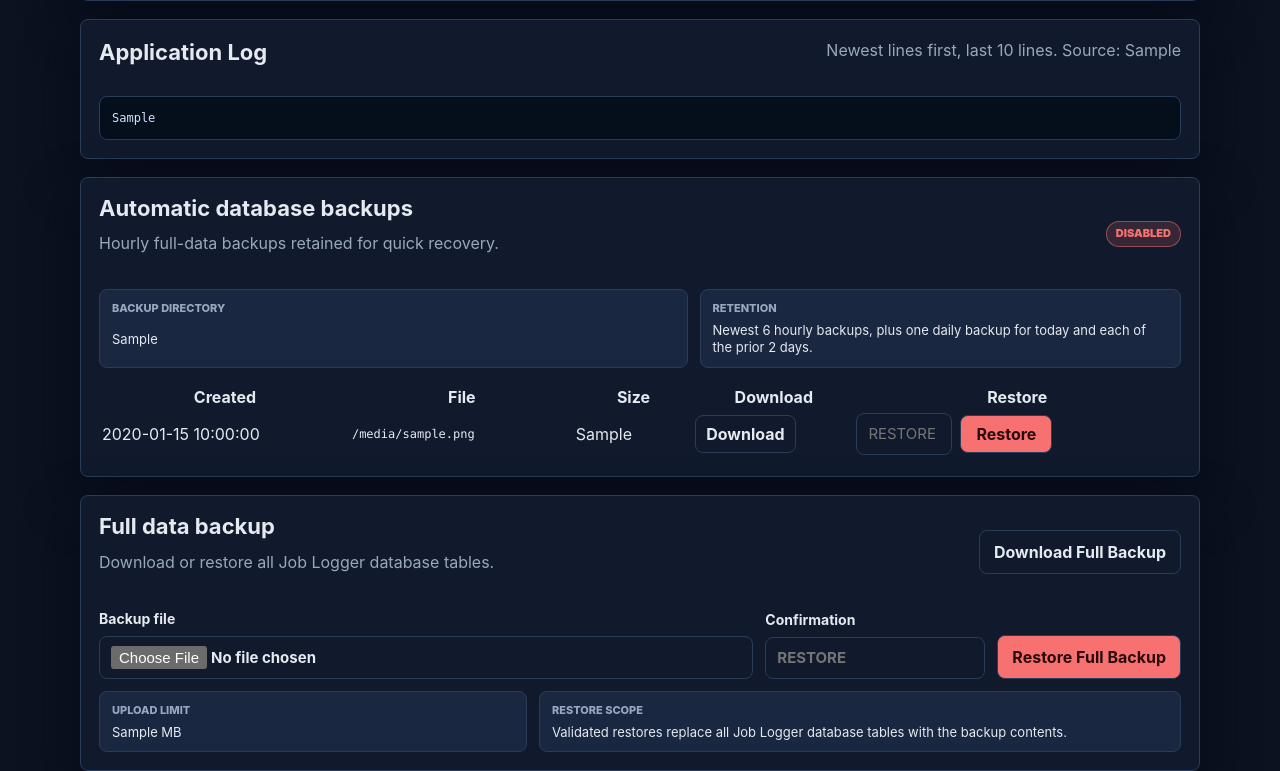
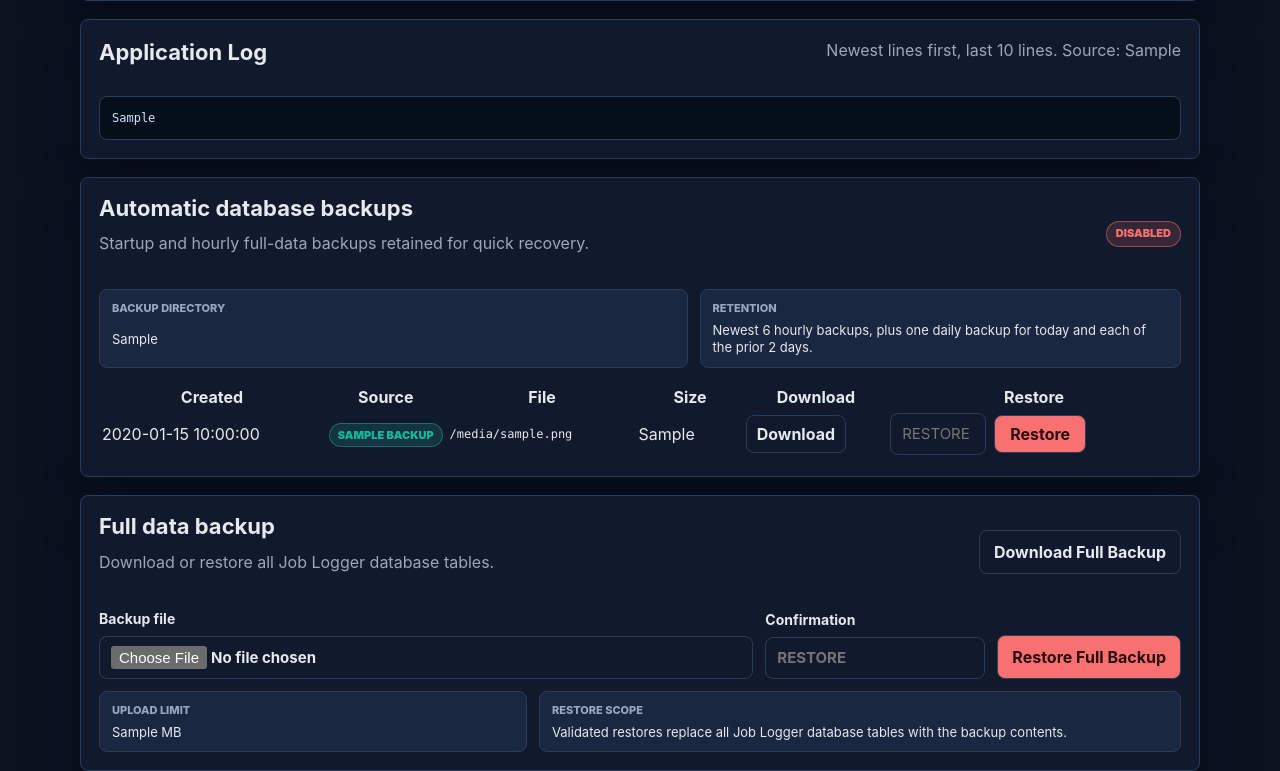
Before and after one commit to cosmicc/job-logger, a FastAPI app: template job_logger/templates/debug.html in a window 1280 px wide. Shown: the part 2366-3137 px from the top of the page. Run offline with FastAPI, Linux system fonts and the light colour scheme; the template is opened without the code that fills it: most values are stand-ins (such as "Sample title", 1, 10 or a date in 2020); some libraries are stand-ins or nearby versions.

Commit message:
Label startup automatic backups

```diff
--- a/job_logger/routes/debug.py
+++ b/job_logger/routes/debug.py
@@ -19,7 +19,7 @@ from starlette.datastructures import UploadFile
 from job_logger.config import settings
 from job_logger.database import get_database_session
 from job_logger.logging_config import redact_sensitive_text
-from job_logger.models import CloudflareIPBlock, HiddenLoginFailure, Job, SubmissionAttempt, WebUser
+from job_logger.models import AuditEvent, CloudflareIPBlock, HiddenLoginFailure, Job, SubmissionAttempt, WebUser
 from job_logger.security import add_flash_message, require_super_admin, validate_csrf_token
 from job_logger.services.audit import record_audit_event
 from job_logger.services.autotask import AutotaskConnectivityResult, test_autotask_connectivity
@@ -61,6 +61,10 @@ DISK_SPACE_WARNING_USED_PERCENT = 85.0
 DISK_SPACE_CRITICAL_USED_PERCENT = 95.0
 DISK_SPACE_WARNING_FREE_BYTES = 5 * 1024 * 1024 * 1024
 DISK_SPACE_CRITICAL_FREE_BYTES = 1 * 1024 * 1024 * 1024
+AUTOMATIC_BACKUP_TRIGGER_LABELS = {
+    "startup": "Startup",
+    "scheduled": "Hourly",
+}
 
 
 @dataclass(frozen=True)
@@ -152,6 +156,7 @@ class DebugAutomaticBackup:
     display_filename: str
     created_at_display: str
     size_display: str
+    trigger_label: str | None
 
 
 @dataclass(frozen=True)
@@ -402,7 +407,44 @@ def _collect_disk_usage_snapshot() -> DebugDiskUsageSnapshot:
     )
 
 
-def _serialize_automatic_backup(backup_file: AutomaticBackupFile) -> DebugAutomaticBackup:
+def _automatic_backup_trigger_labels(
+    database_session: Session,
+    backup_files: tuple[AutomaticBackupFile, ...],
+) -> dict[str, str]:
+    """Return display labels for automatic backup triggers stored in audit details."""
+
+    backup_filenames = {backup_file.filename for backup_file in backup_files}
+    if not backup_filenames:
+        return {}
+
+    trigger_labels: dict[str, str] = {}
+    events = database_session.scalars(
+        select(AuditEvent)
+        .where(AuditEvent.action == "debug.automatic_backup.created")
+        .order_by(desc(AuditEvent.created_at_utc))
+        .limit(500)
+    )
+    for event in events:
+        if len(trigger_labels) == len(backup_filenames):
+            break
+        if not isinstance(event.details, dict):
+            continue
+        filename = str(event.details.get("filename") or "").strip()
+        if filename not in backup_filenames or filename in trigger_labels:
+            continue
+        trigger = str(event.details.get("trigger") or "").strip().lower()
+        label = AUTOMATIC_BACKUP_TRIGGER_LABELS.get(trigger)
+        if label is not None:
+            trigger_labels[filename] = label
+
+    return trigger_labels
+
+
+def _serialize_automatic_backup(
+    backup_file: AutomaticBackupFile,
+    *,
+    trigger_label: str | None = None,
+) -> DebugAutomaticBackup:
     """Return display-safe metadata for one automatic backup file."""
 
     return DebugAutomaticBackup(
@@ -410,6 +452,7 @@ def _serialize_automatic_backup(backup_file: AutomaticBackupFile) -> DebugAutoma
         display_filename=_short_automatic_backup_filename(backup_file.filename),
         created_at_display=format_local_display(backup_file.created_at_utc),
         size_display=_format_file_size(backup_file.size_bytes),
+        trigger_label=trigger_label,
     )
 
 
@@ -571,6 +614,9 @@ def debug_page(
             "allowlisted": ip_is_allowlisted(normalized_ip) if normalized_ip else False,
         }
 
+    automatic_backup_files = list_automatic_backup_files(settings.automatic_backup_dir)
+    automatic_backup_trigger_labels = _automatic_backup_trigger_labels(database_session, automatic_backup_files)
+
     return templates.TemplateResponse(
         request,
         "debug.html",
@@ -595,8 +641,11 @@ def debug_page(
             submission_attempts_page=submission_attempts_page,
             submission_attempt_page_size=SUBMISSION_ATTEMPT_PAGE_SIZE,
             automatic_backups=[
-                _serialize_automatic_backup(backup_file)
-                for backup_file in list_automatic_backup_files(settings.automatic_backup_dir)
+                _serialize_automatic_backup(
+                    backup_file,
+                    trigger_label=automatic_backup_trigger_labels.get(backup_file.filename),
+                )
+                for backup_file in automatic_backup_files
             ],
             automatic_backups_enabled=settings.automatic_backups_enabled,
             automatic_backup_dir=settings.automatic_backup_dir,
--- a/job_logger/services/backups.py
+++ b/job_logger/services/backups.py
@@ -40,6 +40,12 @@ BACKUP_TABLE_NAMES = tuple(table.name for table in BACKUP_TABLES)
 AUTOMATIC_BACKUP_FILENAME_PREFIX = "job-logger-auto-backup-"
 AUTOMATIC_BACKUP_FILENAME_SUFFIX = ".json.gz"
 AUTOMATIC_BACKUP_INTERVAL_SECONDS = 60 * 60
+AUTOMATIC_BACKUP_TRIGGER_SCHEDULED = "scheduled"
+AUTOMATIC_BACKUP_TRIGGER_STARTUP = "startup"
+AUTOMATIC_BACKUP_TRIGGERS = {
+    AUTOMATIC_BACKUP_TRIGGER_SCHEDULED,
+    AUTOMATIC_BACKUP_TRIGGER_STARTUP,
+}
 AUTOMATIC_HOURLY_BACKUPS_TO_KEEP = 6
 AUTOMATIC_DAILY_BACKUP_DAYS_TO_KEEP = 3
 _BACKUP_RESTORE_LOCK = threading.RLock()
@@ -281,8 +287,15 @@ def read_automatic_backup_content(
         raise BackupValidationError("Automatic backup file could not be read.") from exc
 
 
-def run_automatic_backup_once(application_settings: Settings) -> AutomaticBackupResult:
-    """Create one scheduled backup using an isolated database session."""
+def run_automatic_backup_once(
+    application_settings: Settings,
+    *,
+    trigger: str = AUTOMATIC_BACKUP_TRIGGER_SCHEDULED,
+) -> AutomaticBackupResult:
+    """Create one automatic backup using an isolated database session."""
+
+    if trigger not in AUTOMATIC_BACKUP_TRIGGERS:
+        raise ValueError(f"Unsupported automatic backup trigger: {trigger}")
 
     with database.SessionLocal() as database_session:
         result = create_automatic_backup(
@@ -295,6 +308,7 @@ def run_automatic_backup_once(application_settings: Settings) -> AutomaticBackup
             action="debug.automatic_backup.created",
             details={
                 "filename": result.backup_file.filename,
+                "trigger": trigger,
                 "size_bytes": result.backup_file.size_bytes,
                 "deleted_filenames": list(result.deleted_filenames),
             },
@@ -302,8 +316,9 @@ def run_automatic_backup_once(application_settings: Settings) -> AutomaticBackup
         database_session.commit()
 
     logger.info(
-        "Created automatic Job Logger backup filename=%s size_bytes=%s deleted=%s",
+        "Created automatic Job Logger backup filename=%s trigger=%s size_bytes=%s deleted=%s",
         result.backup_file.filename,
+        trigger,
         result.backup_file.size_bytes,
         len(result.deleted_filenames),
     )
@@ -313,14 +328,20 @@ def run_automatic_backup_once(application_settings: Settings) -> AutomaticBackup
 async def automatic_backup_scheduler(application_settings: Settings) -> None:
     """Run automatic full-data backups until the application shuts down."""
 
+    trigger = AUTOMATIC_BACKUP_TRIGGER_STARTUP
     while True:
         try:
-            await asyncio.to_thread(run_automatic_backup_once, application_settings)
+            await asyncio.to_thread(
+                run_automatic_backup_once,
+                application_settings,
+                trigger=trigger,
+            )
         except asyncio.CancelledError:
             raise
         except Exception:
             logger.exception("Automatic Job Logger backup failed")
 
+        trigger = AUTOMATIC_BACKUP_TRIGGER_SCHEDULED
         await asyncio.sleep(AUTOMATIC_BACKUP_INTERVAL_SECONDS)
 
 
--- a/job_logger/static/app.css
+++ b/job_logger/static/app.css
@@ -3004,7 +3004,7 @@ td a {
 }
 
 .automatic-backup-table {
-  min-width: 820px;
+  min-width: 920px;
 }
 
 .automatic-backup-table th,
@@ -3017,11 +3017,15 @@ td a {
 }
 
 .automatic-backup-file-col {
-  width: 170px;
+  width: 160px;
 }
 
 .automatic-backup-size-col {
   width: 90px;
+}
+
+.automatic-backup-source-col {
+  width: 104px;
 }
 
 .automatic-backup-download-col {
@@ -3045,6 +3049,33 @@ td a {
   overflow: hidden;
   text-overflow: ellipsis;
   white-space: nowrap;
+}
+
+.backup-source-cell {
+  text-align: center;
+}
+
+.backup-source-chip {
+  min-height: 24px;
+  padding: 4px 8px;
+}
+
+.backup-source-startup {
+  border-color: rgba(245, 158, 11, 0.5);
+  background: var(--warning-soft);
+  color: var(--warning);
+}
+
+.backup-source-hourly {
+  border-color: rgba(45, 212, 191, 0.34);
+  background: rgba(45, 212, 191, 0.14);
+  color: var(--accent-strong);
+}
+
+.backup-source-empty {
+  display: inline-flex;
+  justify-content: center;
+  min-width: 24px;
 }
 
 .automatic-backup-restore-form {
--- a/job_logger/templates/debug.html
+++ b/job_logger/templates/debug.html
@@ -773,7 +773,7 @@
           <div>
             <h2>Automatic database backups</h2>
             <p class="muted-text">
-              Hourly full-data backups retained for quick recovery.
+              Startup and hourly full-data backups retained for quick recovery.
             </p>
           </div>
           <span class="status-chip {% if automatic_backups_enabled %}status-submitted{% else %}status-submission_failed{% endif %}">
@@ -797,6 +797,7 @@
             <table class="debug-submission-table automatic-backup-table">
               <colgroup>
                 <col class="automatic-backup-created-col">
+                <col class="automatic-backup-source-col">
                 <col class="automatic-backup-file-col">
                 <col class="automatic-backup-size-col">
                 <col class="automatic-backup-download-col">
@@ -805,6 +806,7 @@
               <thead>
                 <tr>
                   <th>Created</th>
+                  <th>Source</th>
                   <th>File</th>
                   <th>Size</th>
                   <th>Download</th>
@@ -815,6 +817,15 @@
                 {% for backup in automatic_backups %}
                   <tr>
                     <td>{{ backup.created_at_display }}</td>
+                    <td class="backup-source-cell">
+                      {% if backup.trigger_label %}
+                        <span class="status-chip backup-source-chip {% if backup.trigger_label == 'Startup' %}backup-source-startup{% else %}backup-source-hourly{% endif %}">
+                          {{ backup.trigger_label }}
+                        </span>
+                      {% else %}
+                        <span class="muted-text backup-source-empty">&mdash;</span>
+                      {% endif %}
+                    </td>
                     <td class="backup-file-name">
                       <span title="{{ backup.filename }}">{{ backup.display_filename }}</span>
                     </td>
```
Also changed, not shown: AGENTS.md (+4 -3 lines), docs/agent-skills/security.md (+6 -2 lines), tests/test_debug.py (+22 -5 lines), CHANGELOG.md, README.md.
